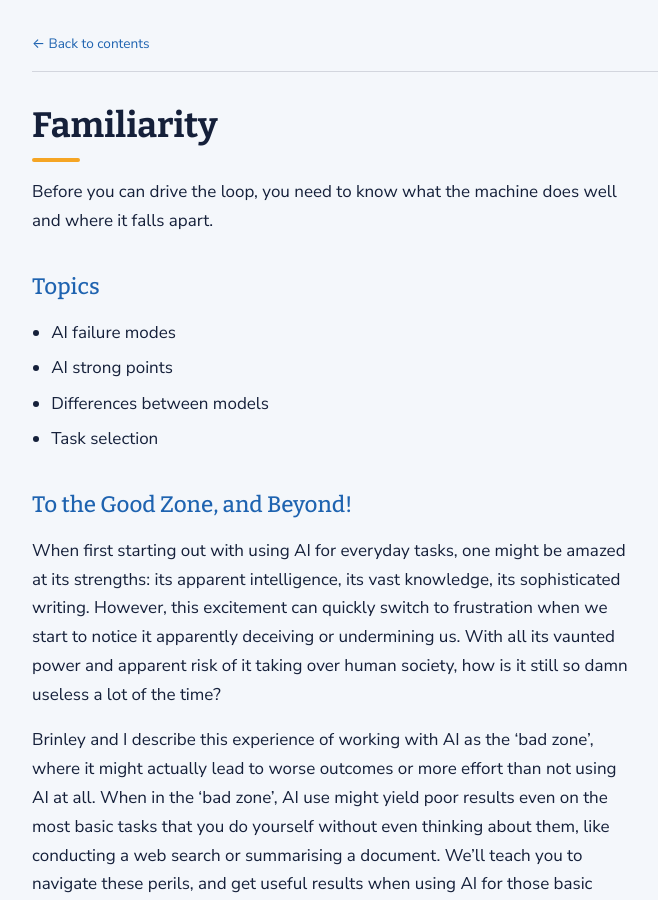
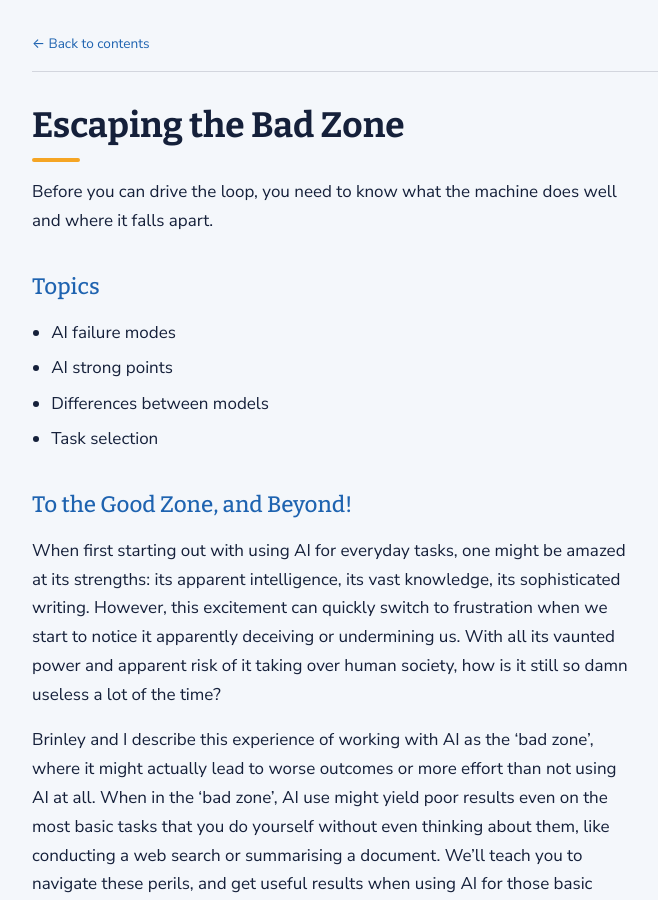
Before and after one commit to alexf101/flying-train, a Jekyll site: the page built from _chapters/01-escaping-the-bad-zone.md, in a window 1280 px wide and 900 px high. Shown: the whole window, without its empty margins (292-950 px from the left). Built offline with Jekyll 4.4.1, drawn with Linux system fonts in a browser that asks for light colours.

Commit message:
Fix title chapter 01

```diff
--- a/_chapters/01-escaping-the-bad-zone.md
+++ b/_chapters/01-escaping-the-bad-zone.md
@@ -9,7 +9,7 @@ description: Before you can drive the loop, you need to know what the machine do
 
 <div class="nav"><a href="{{ '/' | relative_url }}">← Back to contents</a></div>
 
-# Familiarity
+# Escaping the Bad Zone
 
 {{ page.description }}
 
```
